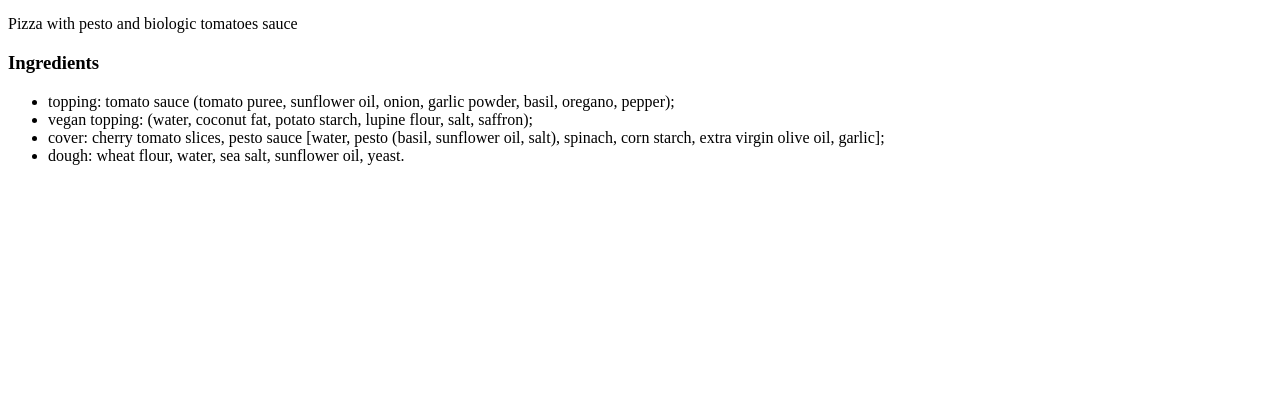
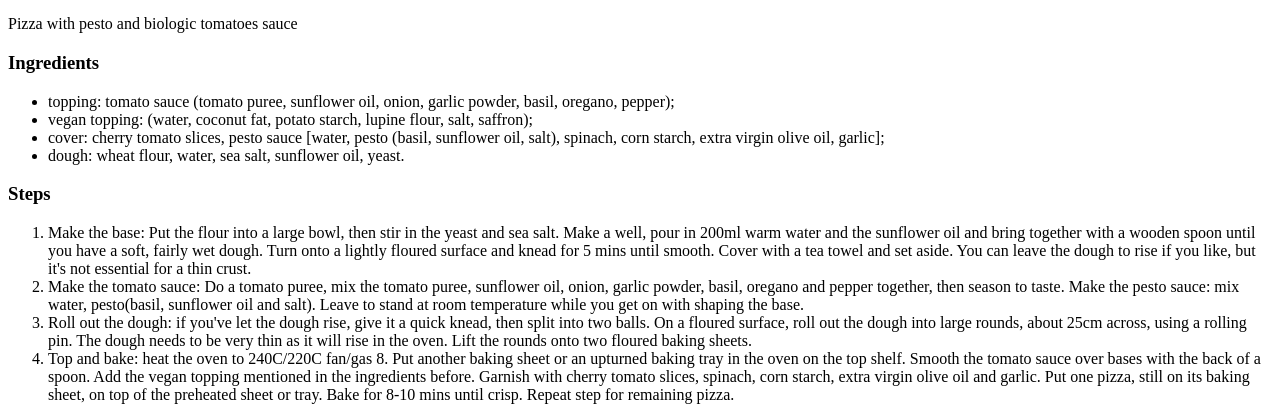
Before and after one commit to goncalofpandrade/odin-recipes, a plain HTML site: page recipes/vegan_pizza.html in a window 1280 px wide. Shown: the part 387-807 px from the top of the page. Drawn offline with Linux system fonts and the light colour scheme.

Commit message:
Add heading and ordered list for favorite recipe steps

```diff
--- a/recipes/vegan_pizza.html
+++ b/recipes/vegan_pizza.html
@@ -17,5 +17,39 @@
         <li>cover: cherry tomato slices, pesto sauce [water, pesto (basil, sunflower oil, salt), spinach, corn starch, extra virgin olive oil, garlic];</li>
         <li>dough: wheat flour, water, sea salt, sunflower oil, yeast.</li>
     </ul>
+    <h3>Steps</h3>
+    <ol>
+        <li>
+            Make the base: Put the flour into a large bowl, then stir in the yeast and sea salt. Make a well, pour in 200ml warm water and the sunflower oil
+            and bring together with a wooden spoon until you have a soft,
+            fairly wet dough. Turn onto a lightly floured surface and knead for 5 mins
+            until smooth. Cover with a tea towel and set aside. You can leave the dough
+            to rise if you like, but it's not essential for a thin crust.
+        </li>
+        <li>Make the tomato sauce: Do a tomato puree, mix the tomato puree, sunflower oil,
+            onion, garlic powder, basil, oregano and pepper together,
+            then season to taste.
+            Make the pesto sauce: mix water, pesto(basil, sunflower oil and salt).
+            Leave to stand at room temperature
+            while you get on with shaping the base.
+        </li>
+        <li>Roll out the dough: if you've let the dough rise,
+            give it a quick knead, then split into two balls. On a floured surface,
+            roll out the dough into large rounds, about 25cm across, using a rolling pin.
+            The dough needs to be very thin as it will rise in the oven.
+            Lift the rounds onto two floured baking sheets.
+        </li>
+        <li>
+            Top and bake: heat the oven to 240C/220C fan/gas 8.
+            Put another baking sheet or an upturned baking tray in the oven
+            on the top shelf. Smooth the tomato sauce over bases with the back of a spoon.
+            Add the vegan topping mentioned in the ingredients before.
+            Garnish with cherry tomato slices, spinach, corn starch,
+            extra virgin olive oil and garlic.
+            Put one pizza, still on its baking sheet,
+            on top of the preheated sheet
+            or tray. Bake for 8-10 mins until crisp. Repeat step for remaining pizza.
+        </li>
+    </ol>
 </body>
 </html>
```
